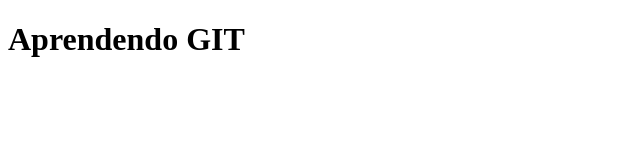
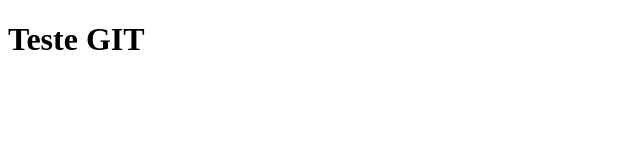
Before and after one commit to andrewolip/teste, a plain HTML site: page index.html in a window 1280 px wide. Shown: the whole page, without its empty margins (0-640 px from the left). Drawn offline with Linux system fonts and the light colour scheme.

Commit message:
alterado texto no index.html

```diff
--- a/index.html
+++ b/index.html
@@ -6,7 +6,7 @@
     </head>
     <body>
 
-        <h1>Aprendendo GIT</h1>
+        <h1>Teste GIT</h1>
 
     </body>
     </html>
```
